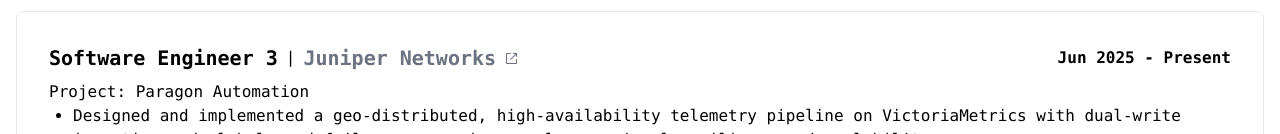
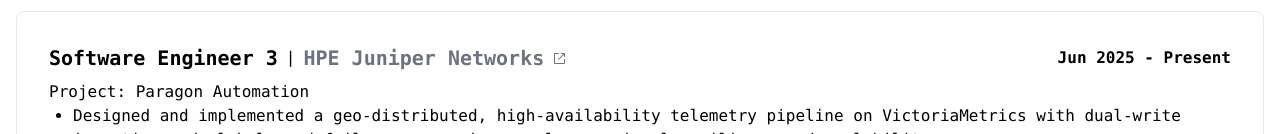
Before and after one commit to vsvinav/portfolio, a Next.js app: page / in a window 1280 px wide. Shown: the part 527-661 px from the top of the page. Built offline with nearby package versions, Linux system fonts and the light colour scheme.

Commit message:
update experience

```diff
--- a/app/page.tsx
+++ b/app/page.tsx
@@ -12,7 +12,7 @@
   {
     designation: "Software Engineer 3",
     link: "https://www.juniper.net/",
-    company: "Juniper Networks",
+    company: "HPE Juniper Networks",
     duration: "Jun 2025 - Present",
     project: "Paragon Automation",
     contentList: [
```
